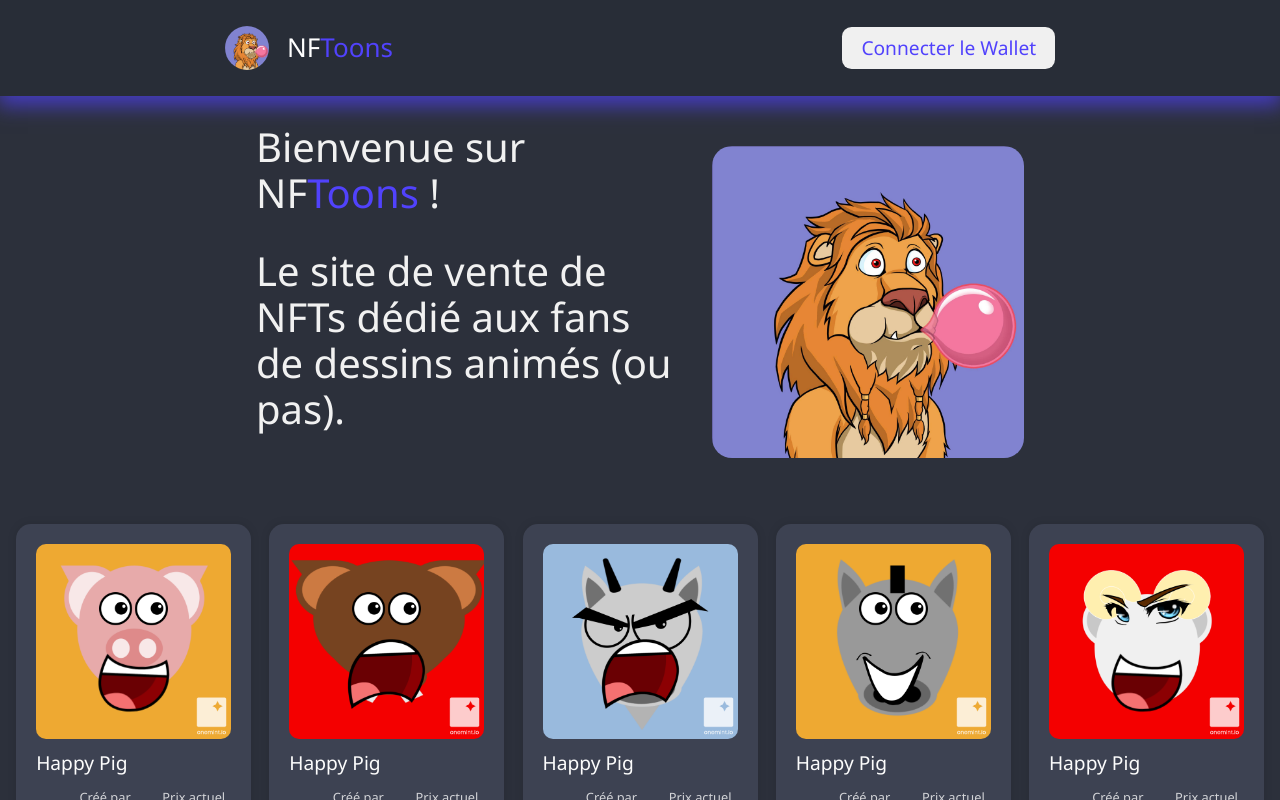
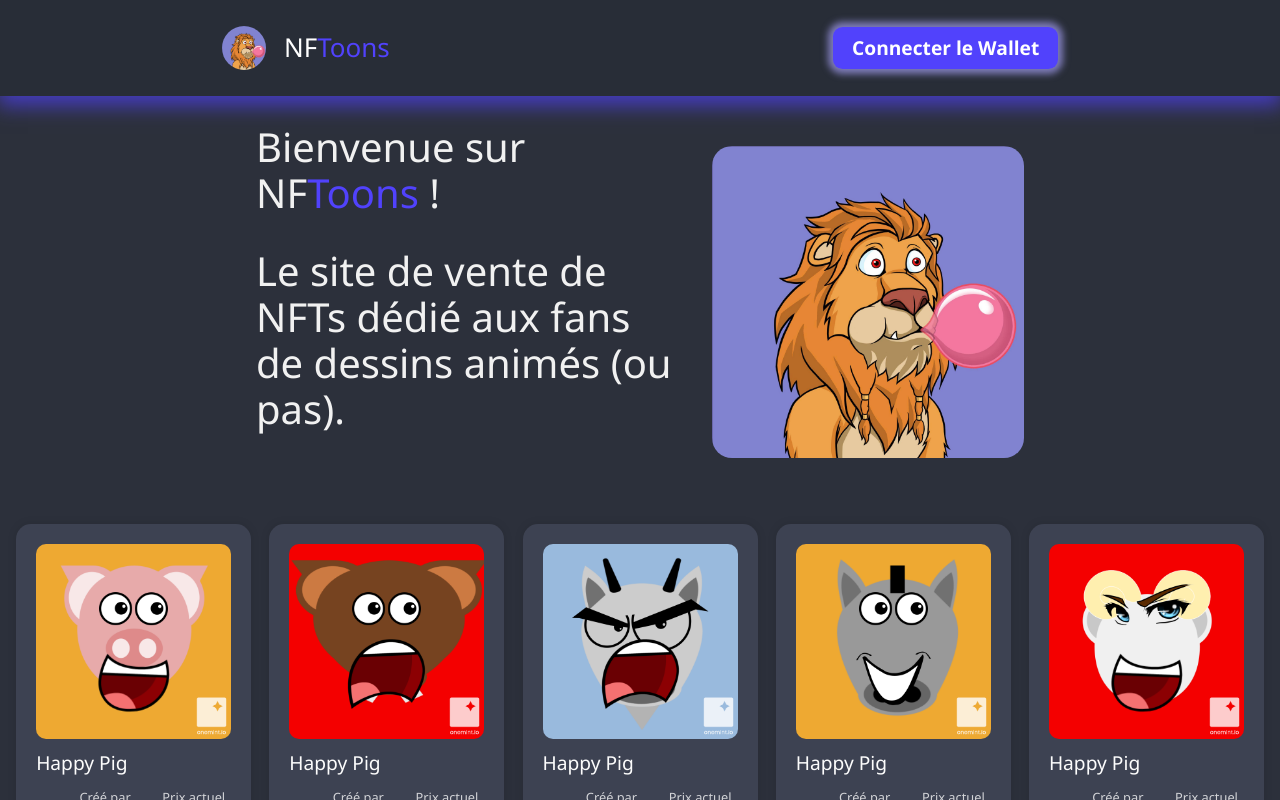
Before and after one commit to Maxime479/NFToons, a React (Create React App) app: page /home in a window 1280 px wide. In both pictures the pointer is over the button "Connecter le Wallet". Shown: the top 800 px of the page. Built offline with nearby package versions, Linux system fonts and the light colour scheme; a web font is replaced by a local one.

Commit message:
Changed button style

```diff
--- a/src/css/components/Header.css
+++ b/src/css/components/Header.css
@@ -51,8 +51,11 @@ header{
 
 .connect_wallet_btn:hover {
     /*background-color: #2c303b;*/
-    background-color: #f0f0f0;
-    color: #5142fc;
+    /*background-color: #f0f0f0;*/
+    /*color: #5142fc;*/
+    font-weight: 600;
+    box-shadow: 0 0 7px 5px rgba(169, 163, 249, 0.67);
+
 }
 
 
--- a/src/css/components/NftCard.css
+++ b/src/css/components/NftCard.css
@@ -144,8 +144,11 @@
 
 .buy_btn:hover {
     /*background-color: #2c303b;*/
-    background-color: #f0f0f0;
-    color: #5142fc;
+    /*background-color: #f0f0f0;*/
+    /*color: #5142fc;*/
+    font-weight: 600;
+    /*box-shadow: 0 0 7px 5px rgba(81,66,252,0.67);*/
+    box-shadow: 0 0 7px 5px rgba(169, 163, 249, 0.67);
 }
 
 
```
